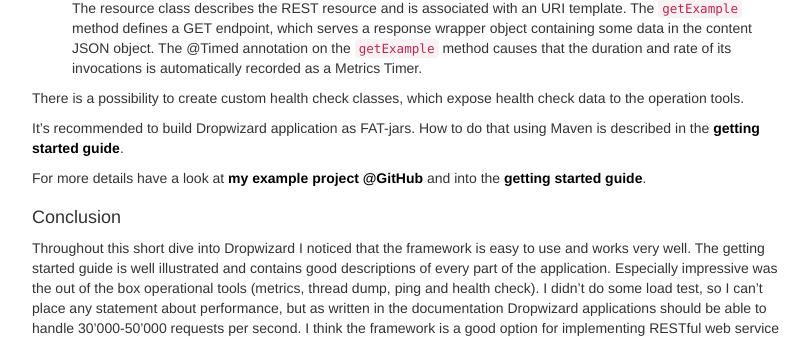
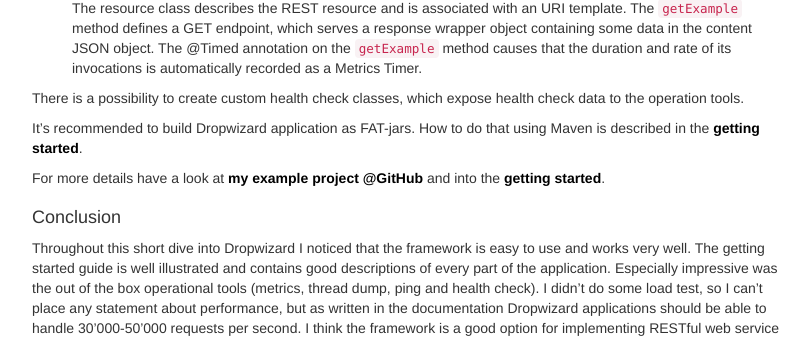
Before and after one commit to rufer7/rufer7.github.io, a Jekyll site: the page built from _posts/knowledge base/2015-06-06-First-steps-with-Dropwizard.md, in a window 1280 px wide. Shown: the part 1632-1970 px from the top of the page, without its empty margins (233-1043 px from the left). Built offline with Jekyll 4.4.1, drawn with Linux system fonts in a browser that asks for light colours; nearby versions of some CDN libraries; comment, search, counter and statistics services are not loaded.

Commit message:
Update 2015-06-06-First-steps-with-Dropwizard.md

```diff
--- a/_posts/knowledge base/2015-06-06-First-steps-with-Dropwizard.md
+++ b/_posts/knowledge base/2015-06-06-First-steps-with-Dropwizard.md
@@ -44,9 +44,9 @@
 
 There is a possibility to create custom health check classes, which expose health check data to the operation tools.
 
-It's recommended to build Dropwizard application as FAT-jars. How to do that using Maven is described in the [getting started guide](http://www.dropwizard.io/0.9.1/docs/getting-started.html).
+It's recommended to build Dropwizard application as FAT-jars. How to do that using Maven is described in the [getting started](https://www.dropwizard.io/en/latest/getting-started.html).
 
-For more details have a look at [my example project @GitHub](https://github.com/rufer7/dropwizard-example) and into the [getting started guide](http://www.dropwizard.io/0.9.1/docs/getting-started.html).
+For more details have a look at [my example project @GitHub](https://github.com/rufer7/dropwizard-example) and into the [getting started](https://www.dropwizard.io/en/latest/getting-started.html).
 
 
 #### Conclusion
@@ -58,5 +58,5 @@
 
 * [My example project @GitHub](https://github.com/rufer7/dropwizard-example)
 * [Dropwizard.io](http://www.dropwizard.io)
-* [Dropwizard getting started](http://www.dropwizard.io/0.9.1/docs/getting-started.html)
+* [Dropwizard getting started](https://www.dropwizard.io/en/latest/getting-started.html)
 * [Dropwizard user manual](https://www.dropwizard.io/en/latest/)
```
